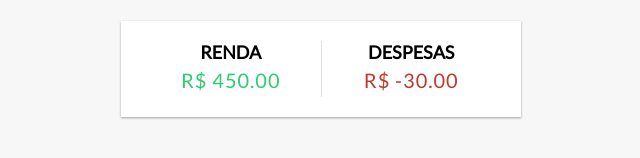
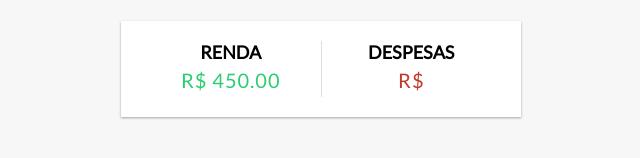
Before and after one commit to alvarengaflavio/vue-monitor-de-gastos, a Vue app: page / in a window 1280 px wide. Shown: the part 150-308 px from the top of the page, without its empty margins (319-959 px from the left). Built offline with nearby package versions, Linux system fonts and the light colour scheme.

Commit message:
Corrigir propriedade de despesas em IncomeExpenses component

```diff
--- a/src/App.vue
+++ b/src/App.vue
@@ -2,7 +2,7 @@
   <Header />
   <div class="container">
     <Balance :total="total" />
-    <IncomeExpenses :income="income" :expense="expenses" />
+    <IncomeExpenses :income="income" :expenses="expenses" />
     <TransactionList :transactions="transactions" />
     <AddTransactions />
   </div>
```
